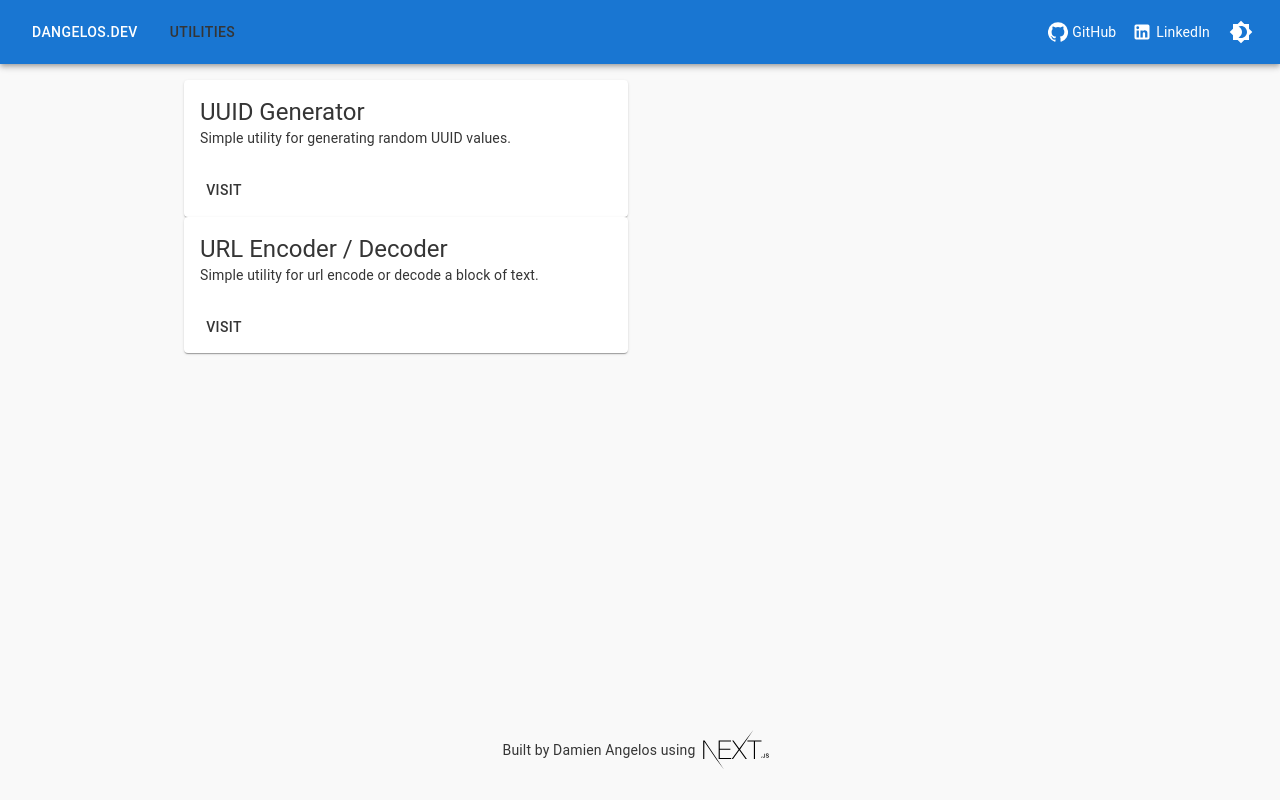
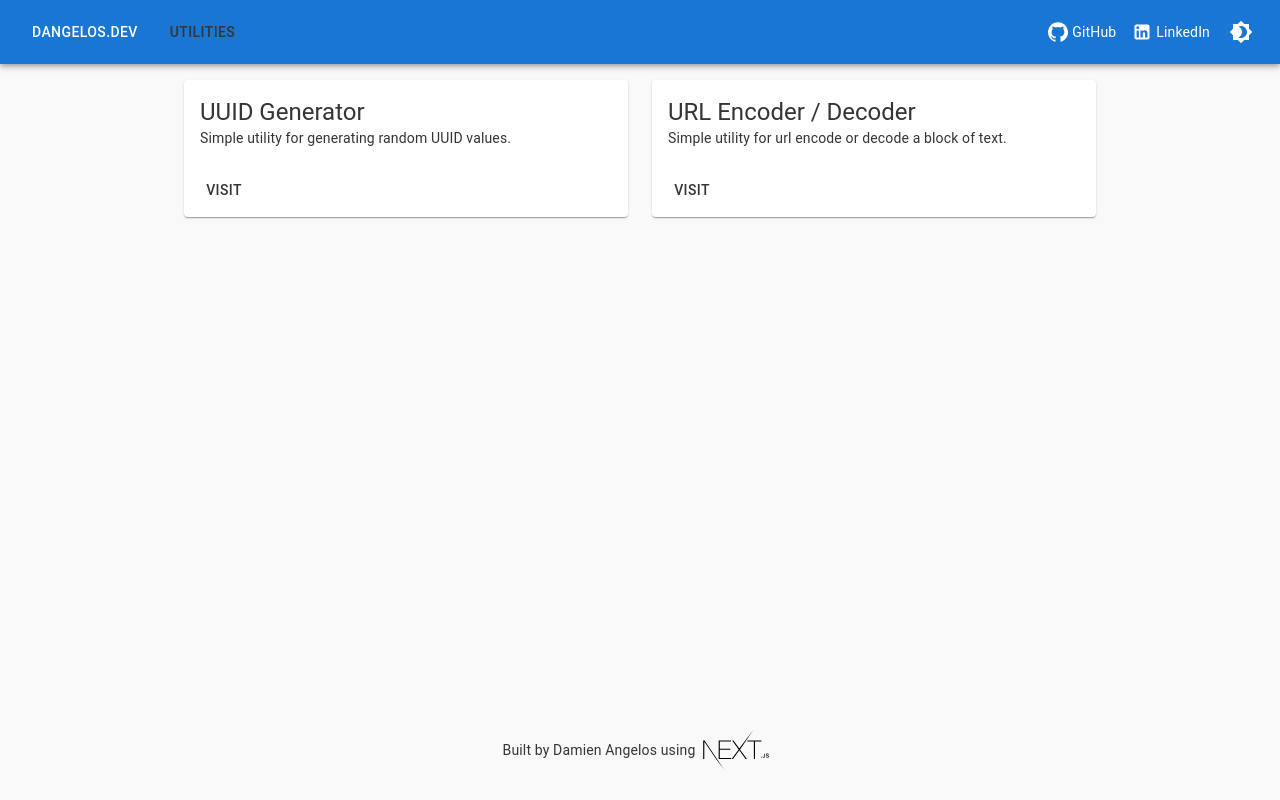
Before and after one commit to bostaunieux/dev-site, a Next.js app: page / in a window 1280 px wide. Built offline with nearby package versions, Linux system fonts and the light colour scheme.

Commit message:
fix home page grid cards

```diff
--- a/pages/index.tsx
+++ b/pages/index.tsx
@@ -22,7 +22,8 @@
             </NextLink>
           </CardActions>
         </Card>
-
+      </Grid>
+      <Grid item xs={6}>
         <Card>
           <CardContent>
             <Typography variant="h5" component="h2">
```
